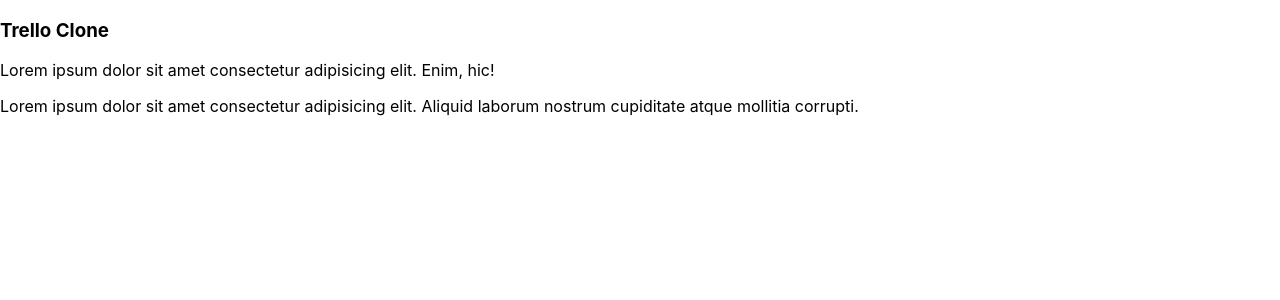
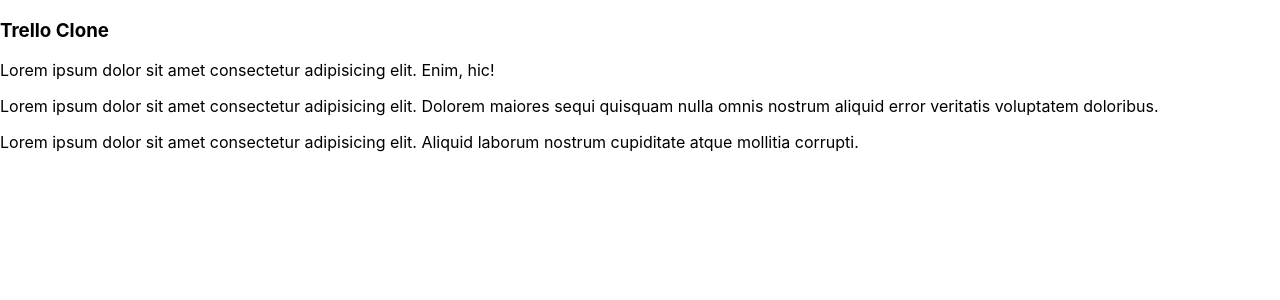
Before and after one commit to asel-moidunova/trello, a React (Create React App) app: page /user in a window 1280 px wide. Shown: the top 300 px of the page. Built offline with nearby package versions, Linux system fonts and the light colour scheme.

Commit message:
updated project

```diff
--- a/src/routes/User.jsx
+++ b/src/routes/User.jsx
@@ -6,6 +6,7 @@
                 <h3 >Trello Clone</h3>
             <div >
                 <span>Lorem ipsum dolor sit amet consectetur adipisicing elit. Enim, hic!</span>
+               <p>Lorem ipsum dolor sit amet consectetur adipisicing elit. Dolorem maiores sequi quisquam nulla omnis nostrum aliquid error veritatis voluptatem doloribus.</p>
                 <p>Lorem ipsum dolor sit amet consectetur adipisicing elit. Aliquid laborum nostrum cupiditate atque mollitia corrupti.</p>
             </div>
         </div>
```
